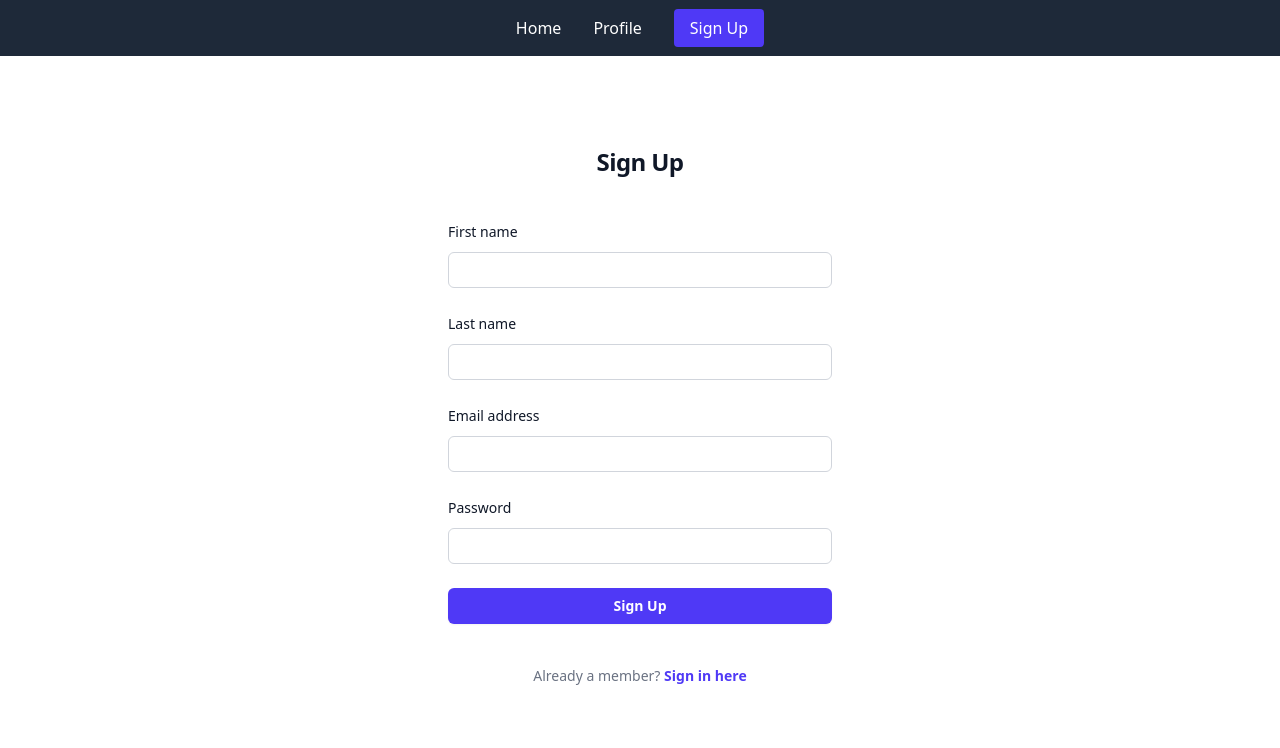
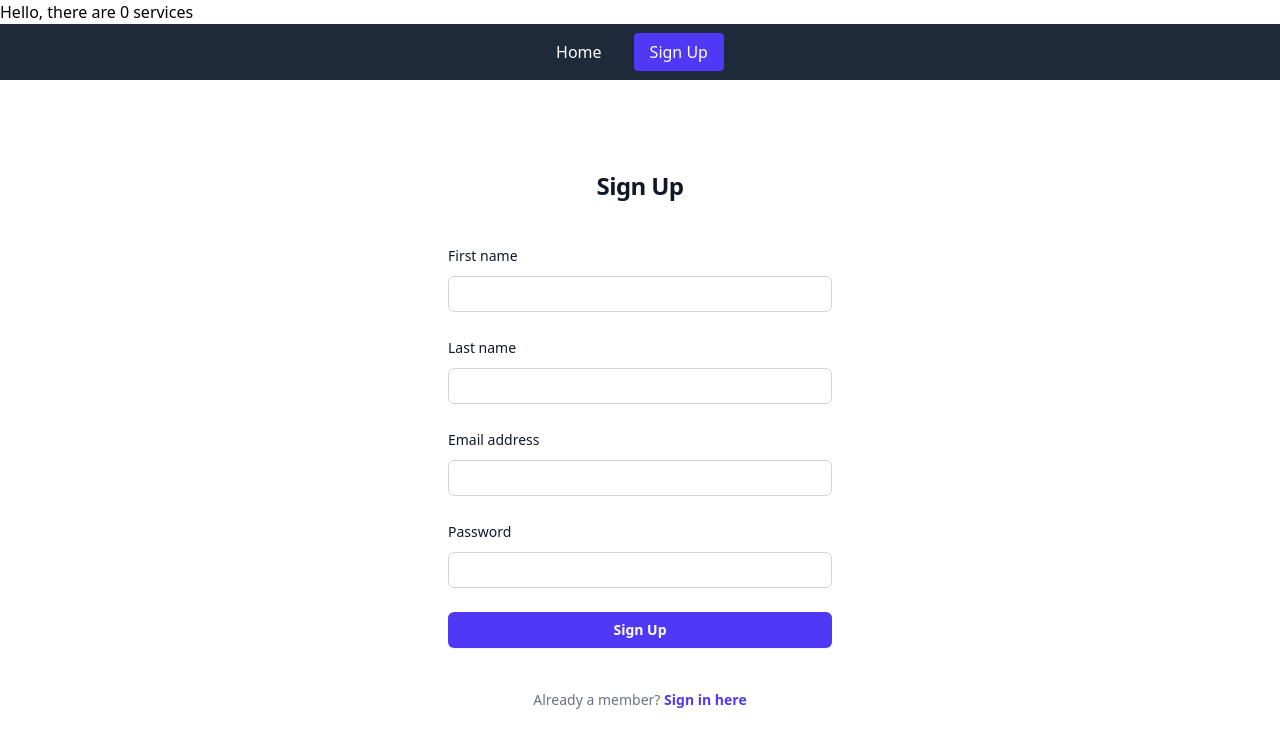
Before and after one commit to Ambiya12/RegisterForm, a React (Vite) app: page /register in a window 1280 px wide. Shown: the top 748 px of the page. Built offline with nearby package versions, Linux system fonts and the light colour scheme; no server answers.

Commit message:
Integrate ServicesContext and AuthContext into Navbar for service count and authentication state

```diff
--- a/src/components/NavBar.jsx
+++ b/src/components/NavBar.jsx
@@ -1,22 +1,33 @@
 import { Link } from 'react-router';
+import { useContext } from 'react';
+import { ServicesContext } from '../../context/servicesContext';
+import { AuthContext } from '../../context/authContext';
 
 const Navbar = () => {
+    const [services, setServices] = useContext(ServicesContext);
+    const [isAuthenticated, setIsAuthenticated] = useContext(AuthContext);
+
     return (
+        <>
+        <h1> Hello, there are {services ? services.length : 0} services</h1>
         <nav className="bg-gray-800">
             <div className="container mx-auto px-4">
                 <ul className="flex justify-center space-x-8 py-4">
                     <li>
-                        <Link to="/home" className="text-white ">Home</Link>
+                        <Link to="/home" className="text-white">Home</Link>
                     </li>
-                    <li>
-                        <Link to="/profile" className="text-white ">Profile</Link>
-                    </li>
-                    <li>
-                        <Link to="/register" className="bg-indigo-600 text-white px-4 py-2 rounded">Sign Up</Link>
-                    </li>
+                    {isAuthenticated && (
+                        <li>
+                            <Link to="/profile" className="text-white">Profile</Link>
+                        </li>
+                    )}
+                        <li>
+                            <Link to="/register" className="bg-indigo-600 text-white px-4 py-2 rounded">Sign Up</Link>
+                        </li>
                 </ul>
             </div>
         </nav>
+        </>
     );
 }
 
```
